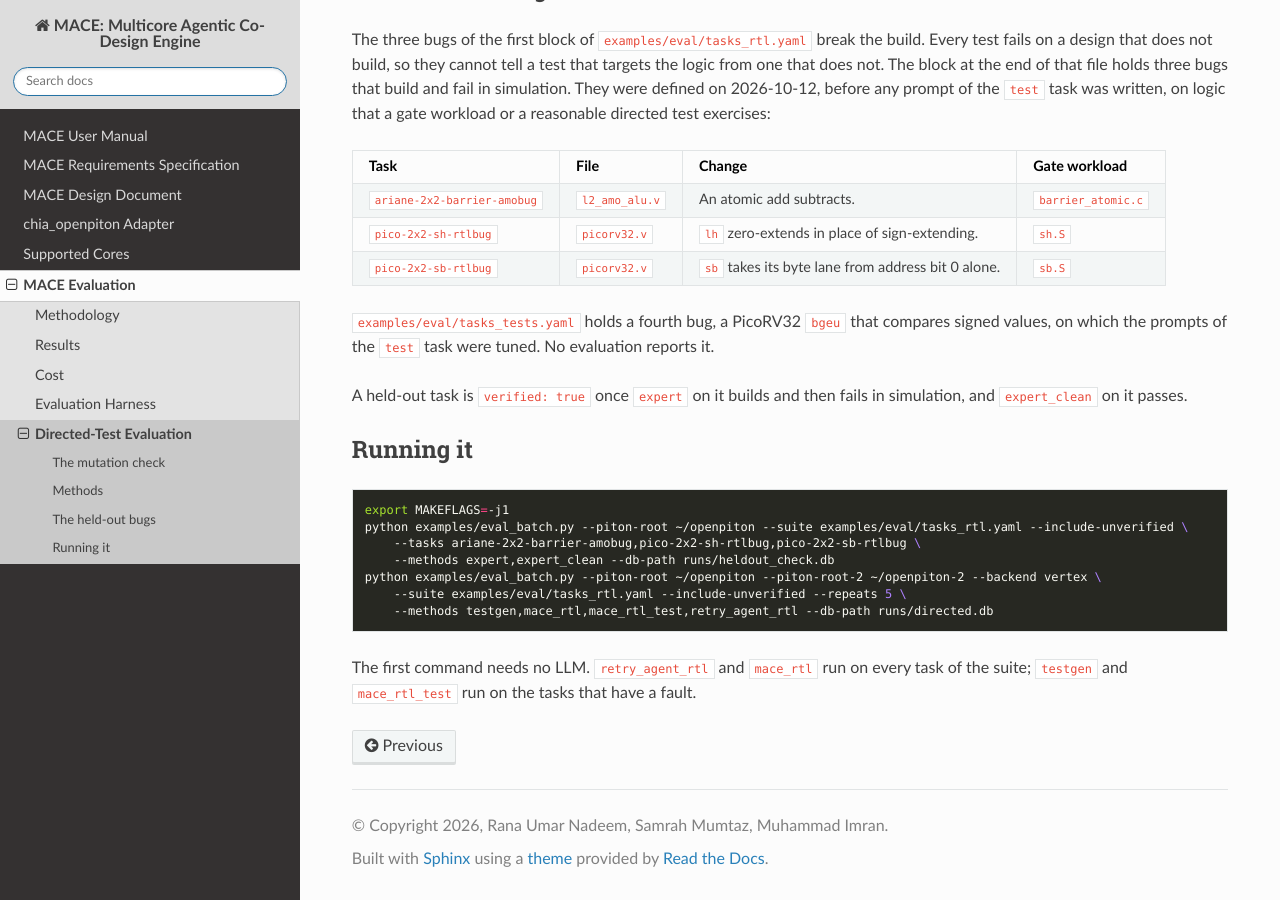
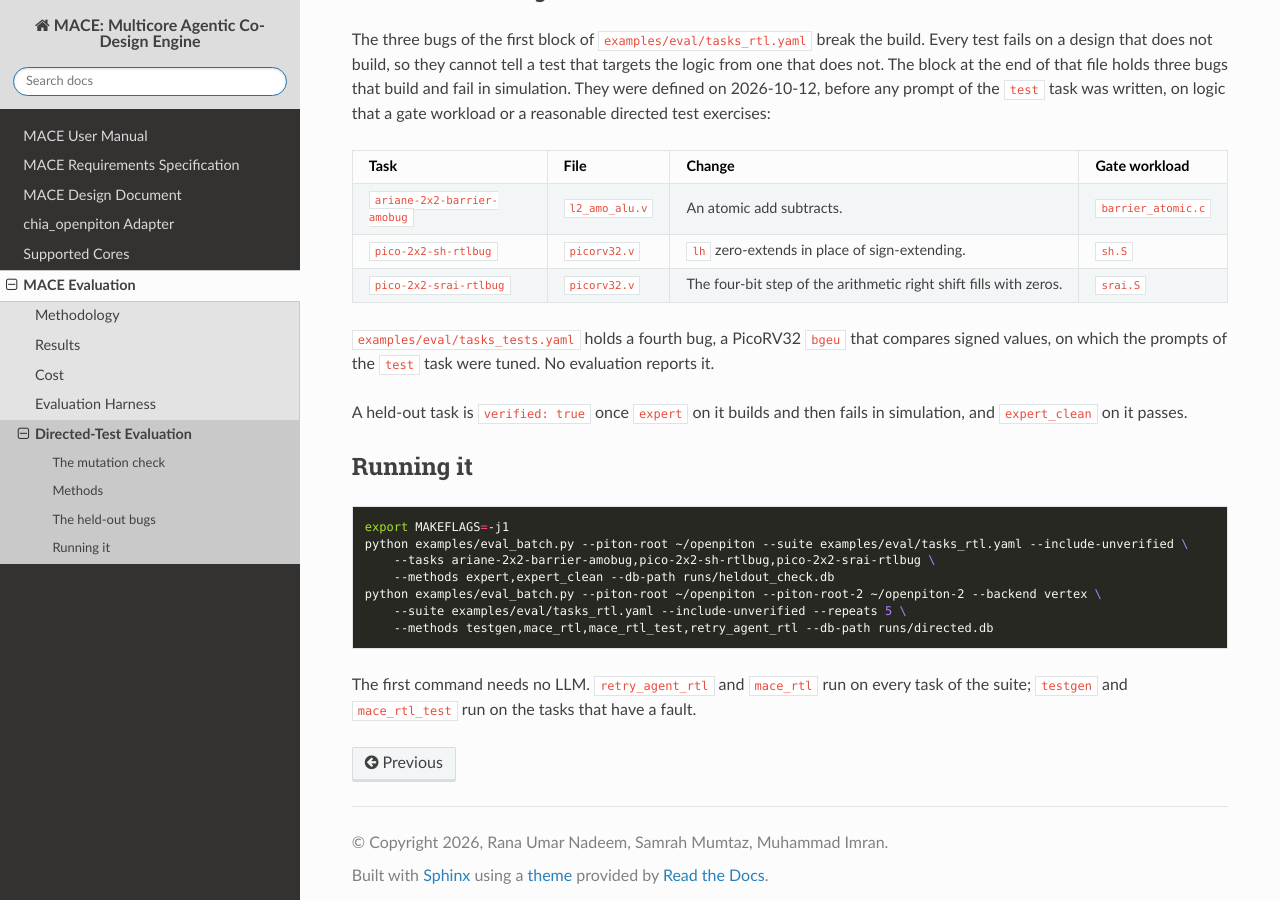
Before and after one commit to ranaumarnadeem/MACE, a Sphinx documentation site: the page built from docs/06_mace_evaluation/directed_tests.md, in a window 1280 px wide and 900 px high, scrolled down 1318 px. Built offline with Sphinx 7.4.7 and the Read the Docs theme 3.1.0, drawn with Linux system fonts in a browser that asks for light colours.

Commit message:
eval: replace the sb held-out bug with an srai shifter bug
The sb strobe never reaches memory, so sb.S passed with the bug.

````diff
--- a/docs/06_mace_evaluation/directed_tests.md
+++ b/docs/06_mace_evaluation/directed_tests.md
@@ -56,7 +56,7 @@ They were defined on 2026-10-12, before any prompt of the `test` task was writte
 |---|---|---|---|
 | `ariane-2x2-barrier-amobug` | `l2_amo_alu.v` | An atomic add subtracts. | `barrier_atomic.c` |
 | `pico-2x2-sh-rtlbug` | `picorv32.v` | `lh` zero-extends in place of sign-extending. | `sh.S` |
-| `pico-2x2-sb-rtlbug` | `picorv32.v` | `sb` takes its byte lane from address bit 0 alone. | `sb.S` |
+| `pico-2x2-srai-rtlbug` | `picorv32.v` | The four-bit step of the arithmetic right shift fills with zeros. | `srai.S` |
 
 `examples/eval/tasks_tests.yaml` holds a fourth bug, a PicoRV32 `bgeu` that compares signed values, on which the prompts of the `test` task were tuned.
 No evaluation reports it.
@@ -68,7 +68,7 @@ A held-out task is `verified: true` once `expert` on it builds and then fails in
 ```bash
 export MAKEFLAGS=-j1
 python examples/eval_batch.py --piton-root ~/openpiton --suite examples/eval/tasks_rtl.yaml --include-unverified \
-    --tasks ariane-2x2-barrier-amobug,pico-2x2-sh-rtlbug,pico-2x2-sb-rtlbug \
+    --tasks ariane-2x2-barrier-amobug,pico-2x2-sh-rtlbug,pico-2x2-srai-rtlbug \
     --methods expert,expert_clean --db-path runs/heldout_check.db
 python examples/eval_batch.py --piton-root ~/openpiton --piton-root-2 ~/openpiton-2 --backend vertex \
     --suite examples/eval/tasks_rtl.yaml --include-unverified --repeats 5 \
````
Also changed, not shown: 3 other files.
